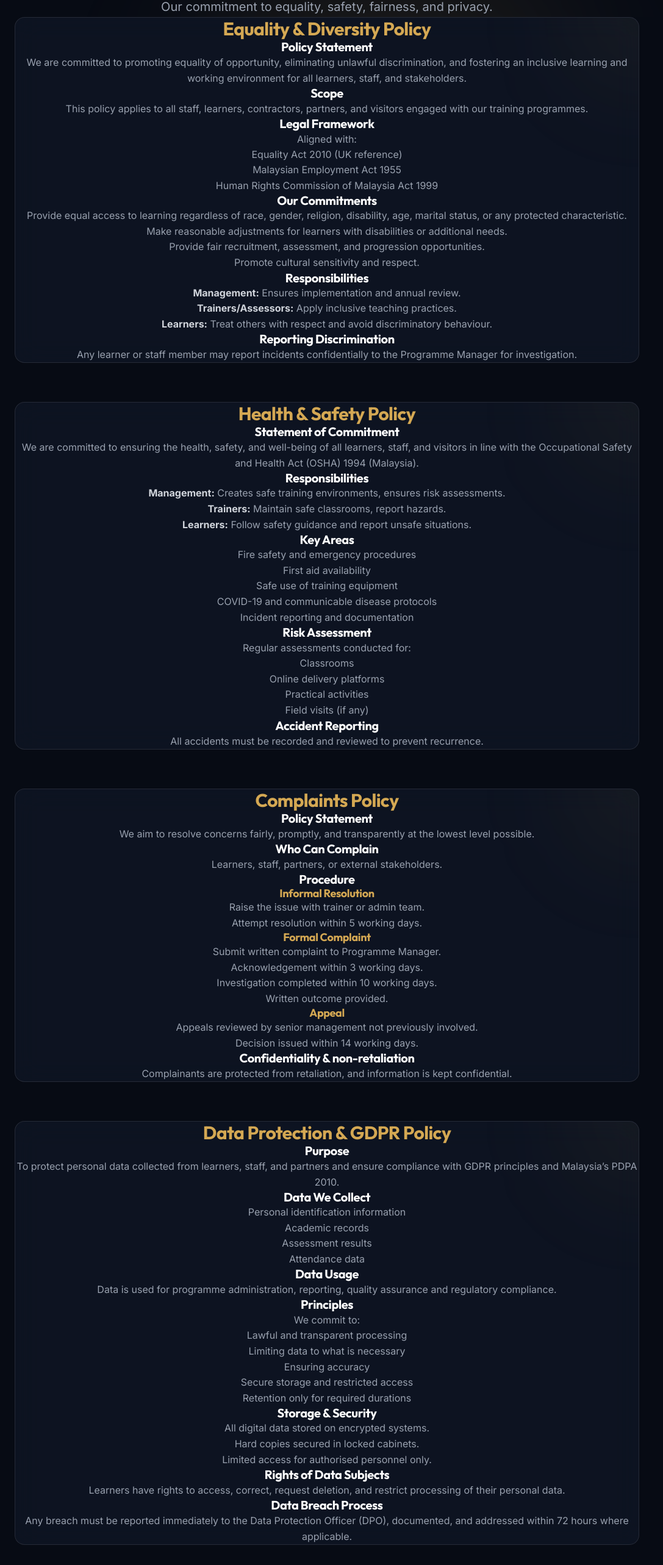
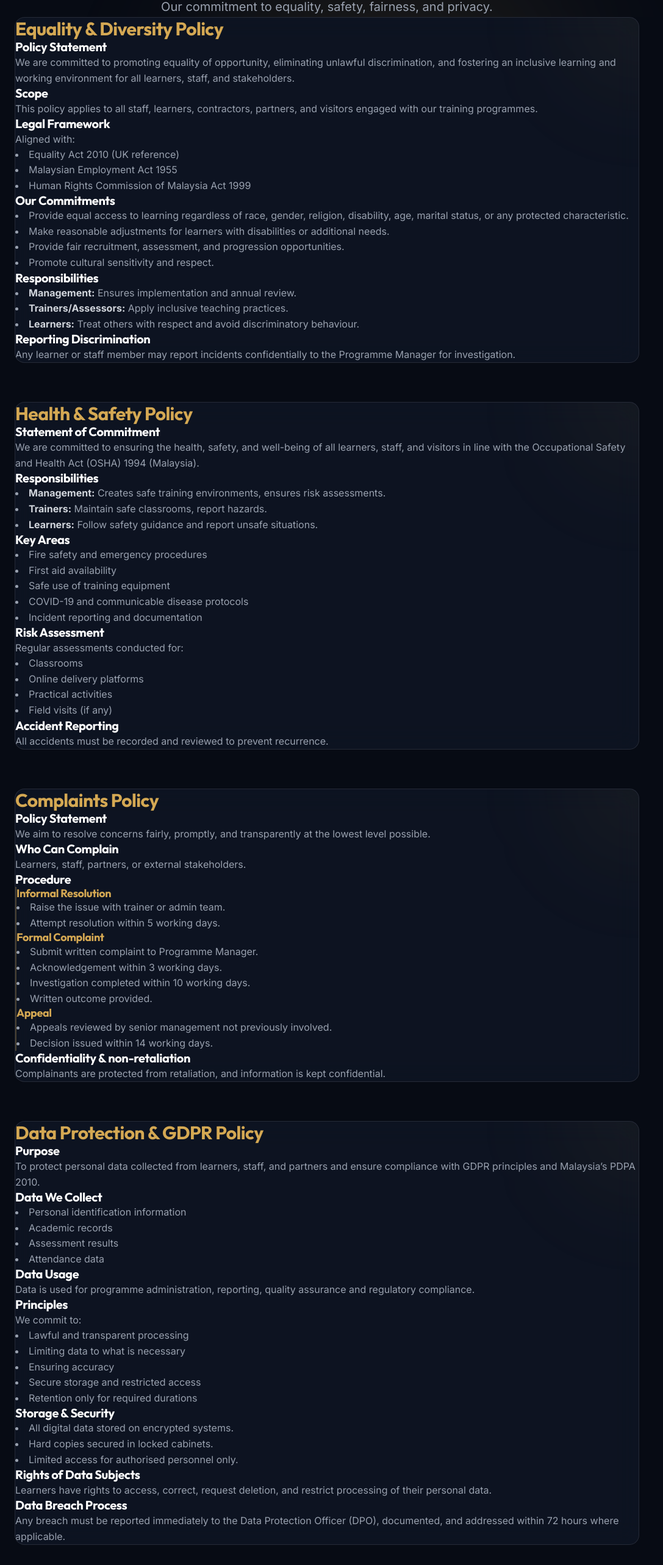
Before and after one commit to aeroriskmy/org, a Next.js app: page /student-policy in a window 1280 px wide. Shown: the part 205-2771 px from the top of the page at 61% size, without its empty margins (0-1087 px from the left). Built offline with nearby package versions, Linux system fonts and the light colour scheme.

Commit message:
style: revert text centering on Student Policy page

```diff
--- a/src/app/student-policy/page.tsx
+++ b/src/app/student-policy/page.tsx
@@ -15,25 +15,25 @@ export default function StudentPolicy() {
         {
             title: "Equality & Diversity Policy",
             content: (
-                <div className="space-y-6 text-center">
+                <div className="space-y-6">
                     <div className="space-y-3">
-                        <h4 className="text-xl font-semibold text-white text-center">Policy Statement</h4>
-                        <p className="text-gray-400 leading-relaxed text-center">
+                        <h4 className="text-xl font-semibold text-white">Policy Statement</h4>
+                        <p className="text-gray-400 leading-relaxed">
                             We are committed to promoting equality of opportunity, eliminating unlawful discrimination, and fostering an inclusive learning and working environment for all learners, staff, and stakeholders.
                         </p>
                     </div>
 
                     <div className="space-y-3">
-                        <h4 className="text-xl font-semibold text-white text-center">Scope</h4>
-                        <p className="text-gray-400 leading-relaxed text-center">
+                        <h4 className="text-xl font-semibold text-white">Scope</h4>
+                        <p className="text-gray-400 leading-relaxed">
                             This policy applies to all staff, learners, contractors, partners, and visitors engaged with our training programmes.
                         </p>
                     </div>
 
                     <div className="space-y-3">
-                        <h4 className="text-xl font-semibold text-white text-center">Legal Framework</h4>
-                        <p className="text-gray-400 leading-relaxed text-center">Aligned with:</p>
-                        <ul className="list-none text-gray-400 space-y-2 flex flex-col items-center">
+                        <h4 className="text-xl font-semibold text-white">Legal Framework</h4>
+                        <p className="text-gray-400 leading-relaxed">Aligned with:</p>
+                        <ul className="list-disc list-inside text-gray-400 space-y-2 ml-2">
                             <li>Equality Act 2010 (UK reference)</li>
                             <li>Malaysian Employment Act 1955</li>
                             <li>Human Rights Commission of Malaysia Act 1999</li>
@@ -41,8 +41,8 @@ export default function StudentPolicy() {
                     </div>
 
                     <div className="space-y-3">
-                        <h4 className="text-xl font-semibold text-white text-center">Our Commitments</h4>
-                        <ul className="list-none text-gray-400 space-y-2 flex flex-col items-center">
+                        <h4 className="text-xl font-semibold text-white">Our Commitments</h4>
+                        <ul className="list-disc list-inside text-gray-400 space-y-2 ml-2">
                             <li>Provide equal access to learning regardless of race, gender, religion, disability, age, marital status, or any protected characteristic.</li>
                             <li>Make reasonable adjustments for learners with disabilities or additional needs.</li>
                             <li>Provide fair recruitment, assessment, and progression opportunities.</li>
@@ -51,8 +51,8 @@ export default function StudentPolicy() {
                     </div>
 
                     <div className="space-y-3">
-                        <h4 className="text-xl font-semibold text-white text-center">Responsibilities</h4>
-                        <ul className="list-none text-gray-400 space-y-2 flex flex-col items-center">
+                        <h4 className="text-xl font-semibold text-white">Responsibilities</h4>
+                        <ul className="list-disc list-inside text-gray-400 space-y-2 ml-2">
                             <li><strong className="text-gray-300">Management:</strong> Ensures implementation and annual review.</li>
                             <li><strong className="text-gray-300">Trainers/Assessors:</strong> Apply inclusive teaching practices.</li>
                             <li><strong className="text-gray-300">Learners:</strong> Treat others with respect and avoid discriminatory behaviour.</li>
@@ -60,8 +60,8 @@ export default function StudentPolicy() {
                     </div>
 
                     <div className="space-y-3">
-                        <h4 className="text-xl font-semibold text-white text-center">Reporting Discrimination</h4>
-                        <p className="text-gray-400 leading-relaxed text-center">
+                        <h4 className="text-xl font-semibold text-white">Reporting Discrimination</h4>
+                        <p className="text-gray-400 leading-relaxed">
                             Any learner or staff member may report incidents confidentially to the Programme Manager for investigation.
                         </p>
                     </div>
@@ -71,17 +71,17 @@ export default function StudentPolicy() {
         {
             title: "Health & Safety Policy",
             content: (
-                <div className="space-y-6 text-center">
+                <div className="space-y-6">
                     <div className="space-y-3">
-                        <h4 className="text-xl font-semibold text-white text-center">Statement of Commitment</h4>
-                        <p className="text-gray-400 leading-relaxed text-center">
+                        <h4 className="text-xl font-semibold text-white">Statement of Commitment</h4>
+                        <p className="text-gray-400 leading-relaxed">
                             We are committed to ensuring the health, safety, and well-being of all learners, staff, and visitors in line with the Occupational Safety and Health Act (OSHA) 1994 (Malaysia).
                         </p>
                     </div>
 
                     <div className="space-y-3">
-                        <h4 className="text-xl font-semibold text-white text-center">Responsibilities</h4>
-                        <ul className="list-none text-gray-400 space-y-2 flex flex-col items-center">
+                        <h4 className="text-xl font-semibold text-white">Responsibilities</h4>
+                        <ul className="list-disc list-inside text-gray-400 space-y-2 ml-2">
                             <li><strong className="text-gray-300">Management:</strong> Creates safe training environments, ensures risk assessments.</li>
                             <li><strong className="text-gray-300">Trainers:</strong> Maintain safe classrooms, report hazards.</li>
                             <li><strong className="text-gray-300">Learners:</strong> Follow safety guidance and report unsafe situations.</li>
@@ -89,8 +89,8 @@ export default function StudentPolicy() {
                     </div>
 
                     <div className="space-y-3">
-                        <h4 className="text-xl font-semibold text-white text-center">Key Areas</h4>
-                        <ul className="list-none text-gray-400 space-y-2 flex flex-col items-center">
+                        <h4 className="text-xl font-semibold text-white">Key Areas</h4>
+                        <ul className="list-disc list-inside text-gray-400 space-y-2 ml-2">
                             <li>Fire safety and emergency procedures</li>
                             <li>First aid availability</li>
                             <li>Safe use of training equipment</li>
@@ -100,9 +100,9 @@ export default function StudentPolicy() {
                     </div>
 
                     <div className="space-y-3">
-                        <h4 className="text-xl font-semibold text-white text-center">Risk Assessment</h4>
-                        <p className="text-gray-400 leading-relaxed text-center">Regular assessments conducted for:</p>
-                        <ul className="list-none text-gray-400 space-y-2 flex flex-col items-center">
+                        <h4 className="text-xl font-semibold text-white">Risk Assessment</h4>
+                        <p className="text-gray-400 leading-relaxed">Regular assessments conducted for:</p>
+                        <ul className="list-disc list-inside text-gray-400 space-y-2 ml-2">
                             <li>Classrooms</li>
                             <li>Online delivery platforms</li>
                             <li>Practical activities</li>
@@ -111,8 +111,8 @@ export default function StudentPolicy() {
                     </div>
 
                     <div className="space-y-3">
-                        <h4 className="text-xl font-semibold text-white text-center">Accident Reporting</h4>
-                        <p className="text-gray-400 leading-relaxed text-center">
+                        <h4 className="text-xl font-semibold text-white">Accident Reporting</h4>
+                        <p className="text-gray-400 leading-relaxed">
                             All accidents must be recorded and reviewed to prevent recurrence.
                         </p>
                     </div>
@@ -122,36 +122,36 @@ export default function StudentPolicy() {
         {
             title: "Complaints Policy",
             content: (
-                <div className="space-y-6 text-center">
+                <div className="space-y-6">
                     <div className="space-y-3">
-                        <h4 className="text-xl font-semibold text-white text-center">Policy Statement</h4>
-                        <p className="text-gray-400 leading-relaxed text-center">
+                        <h4 className="text-xl font-semibold text-white">Policy Statement</h4>
+                        <p className="text-gray-400 leading-relaxed">
                             We aim to resolve concerns fairly, promptly, and transparently at the lowest level possible.
                         </p>
                     </div>
 
                     <div className="space-y-3">
-                        <h4 className="text-xl font-semibold text-white text-center">Who Can Complain</h4>
-                        <p className="text-gray-400 leading-relaxed text-center">
+                        <h4 className="text-xl font-semibold text-white">Who Can Complain</h4>
+                        <p className="text-gray-400 leading-relaxed">
                             Learners, staff, partners, or external stakeholders.
                         </p>
                     </div>
 
                     <div className="space-y-3">
-                        <h4 className="text-xl font-semibold text-white text-center">Procedure</h4>
+                        <h4 className="text-xl font-semibold text-white">Procedure</h4>
 
-                        <div className="space-y-4 flex flex-col items-center">
+                        <div className="pl-4 border-l-2 border-[#d4a853]/30 space-y-4">
                             <div>
-                                <h5 className="text-lg font-medium text-[#d4a853] text-center">Informal Resolution</h5>
-                                <ul className="list-none text-gray-400 mt-2 flex flex-col items-center">
+                                <h5 className="text-lg font-medium text-[#d4a853]">Informal Resolution</h5>
+                                <ul className="list-disc list-inside text-gray-400 mt-2">
                                     <li>Raise the issue with trainer or admin team.</li>
                                     <li>Attempt resolution within 5 working days.</li>
                                 </ul>
                             </div>
 
                             <div>
-                                <h5 className="text-lg font-medium text-[#d4a853] text-center">Formal Complaint</h5>
-                                <ul className="list-none text-gray-400 mt-2 flex flex-col items-center">
+                                <h5 className="text-lg font-medium text-[#d4a853]">Formal Complaint</h5>
+                                <ul className="list-disc list-inside text-gray-400 mt-2">
                                     <li>Submit written complaint to Programme Manager.</li>
                                     <li>Acknowledgement within 3 working days.</li>
                                     <li>Investigation completed within 10 working days.</li>
@@ -160,8 +160,8 @@ export default function StudentPolicy() {
                             </div>
 
                             <div>
-                                <h5 className="text-lg font-medium text-[#d4a853] text-center">Appeal</h5>
-                                <ul className="list-none text-gray-400 mt-2 flex flex-col items-center">
+                                <h5 className="text-lg font-medium text-[#d4a853]">Appeal</h5>
+                                <ul className="list-disc list-inside text-gray-400 mt-2">
                                     <li>Appeals reviewed by senior management not previously involved.</li>
                                     <li>Decision issued within 14 working days.</li>
                                 </ul>
@@ -170,8 +170,8 @@ export default function StudentPolicy() {
                     </div>
 
                     <div className="space-y-3">
-                        <h4 className="text-xl font-semibold text-white text-center">Confidentiality & non-retaliation</h4>
-                        <p className="text-gray-400 leading-relaxed text-center">
+                        <h4 className="text-xl font-semibold text-white">Confidentiality & non-retaliation</h4>
+                        <p className="text-gray-400 leading-relaxed">
                             Complainants are protected from retaliation, and information is kept confidential.
                         </p>
                     </div>
@@ -181,17 +181,17 @@ export default function StudentPolicy() {
         {
             title: "Data Protection & GDPR Policy",
             content: (
-                <div className="space-y-6 text-center">
+                <div className="space-y-6">
                     <div className="space-y-3">
-                        <h4 className="text-xl font-semibold text-white text-center">Purpose</h4>
-                        <p className="text-gray-400 leading-relaxed text-center">
+                        <h4 className="text-xl font-semibold text-white">Purpose</h4>
+                        <p className="text-gray-400 leading-relaxed">
                             To protect personal data collected from learners, staff, and partners and ensure compliance with GDPR principles and Malaysia’s PDPA 2010.
                         </p>
                     </div>
 
                     <div className="space-y-3">
-                        <h4 className="text-xl font-semibold text-white text-center">Data We Collect</h4>
-                        <ul className="list-none text-gray-400 space-y-2 flex flex-col items-center">
+                        <h4 className="text-xl font-semibold text-white">Data We Collect</h4>
+                        <ul className="list-disc list-inside text-gray-400 space-y-2 ml-2">
                             <li>Personal identification information</li>
                             <li>Academic records</li>
                             <li>Assessment results</li>
@@ -200,16 +200,16 @@ export default function StudentPolicy() {
                     </div>
 
                     <div className="space-y-3">
-                        <h4 className="text-xl font-semibold text-white text-center">Data Usage</h4>
-                        <p className="text-gray-400 leading-relaxed text-center">
+                        <h4 className="text-xl font-semibold text-white">Data Usage</h4>
+                        <p className="text-gray-400 leading-relaxed">
                             Data is used for programme administration, reporting, quality assurance and regulatory compliance.
                         </p>
                     </div>
 
                     <div className="space-y-3">
-                        <h4 className="text-xl font-semibold text-white text-center">Principles</h4>
-                        <p className="text-gray-400 leading-relaxed text-center">We commit to:</p>
-                        <ul className="list-none text-gray-400 space-y-2 flex flex-col items-center">
+                        <h4 className="text-xl font-semibold text-white">Principles</h4>
+                        <p className="text-gray-400 leading-relaxed">We commit to:</p>
+                        <ul className="list-disc list-inside text-gray-400 space-y-2 ml-2">
                             <li>Lawful and transparent processing</li>
                             <li>Limiting data to what is necessary</li>
                             <li>Ensuring accuracy</li>
@@ -219,8 +219,8 @@ export default function StudentPolicy() {
                     </div>
 
                     <div className="space-y-3">
-                        <h4 className="text-xl font-semibold text-white text-center">Storage & Security</h4>
-                        <ul className="list-none text-gray-400 space-y-2 flex flex-col items-center">
+                        <h4 className="text-xl font-semibold text-white">Storage & Security</h4>
+                        <ul className="list-disc list-inside text-gray-400 space-y-2 ml-2">
                             <li>All digital data stored on encrypted systems.</li>
                             <li>Hard copies secured in locked cabinets.</li>
                             <li>Limited access for authorised personnel only.</li>
@@ -228,15 +228,15 @@ export default function StudentPolicy() {
                     </div>
 
                     <div className="space-y-3">
-                        <h4 className="text-xl font-semibold text-white text-center">Rights of Data Subjects</h4>
-                        <p className="text-gray-400 leading-relaxed text-center">
+                        <h4 className="text-xl font-semibold text-white">Rights of Data Subjects</h4>
+                        <p className="text-gray-400 leading-relaxed">
                             Learners have rights to access, correct, request deletion, and restrict processing of their personal data.
                         </p>
                     </div>
 
                     <div className="space-y-3">
-                        <h4 className="text-xl font-semibold text-white text-center">Data Breach Process</h4>
-                        <p className="text-gray-400 leading-relaxed text-center">
+                        <h4 className="text-xl font-semibold text-white">Data Breach Process</h4>
+                        <p className="text-gray-400 leading-relaxed">
                             Any breach must be reported immediately to the Data Protection Officer (DPO), documented, and addressed within 72 hours where applicable.
                         </p>
                     </div>
@@ -290,7 +290,7 @@ export default function StudentPolicy() {
                                     {/* Decorative Gradient */}
                                     <div className="absolute top-0 right-0 w-64 h-64 bg-[#d4a853]/5 rounded-full blur-[80px] -translate-y-1/2 translate-x-1/2 group-hover:bg-[#d4a853]/10 transition-colors duration-500" />
 
-                                    <h2 className="text-2xl md:text-3xl font-bold mb-8 text-[#d4a853] font-outfit relative z-10 text-center">
+                                    <h2 className="text-2xl md:text-3xl font-bold mb-8 text-[#d4a853] font-outfit relative z-10">
                                         {section.title}
                                     </h2>
                                     <div className="relative z-10">
```
